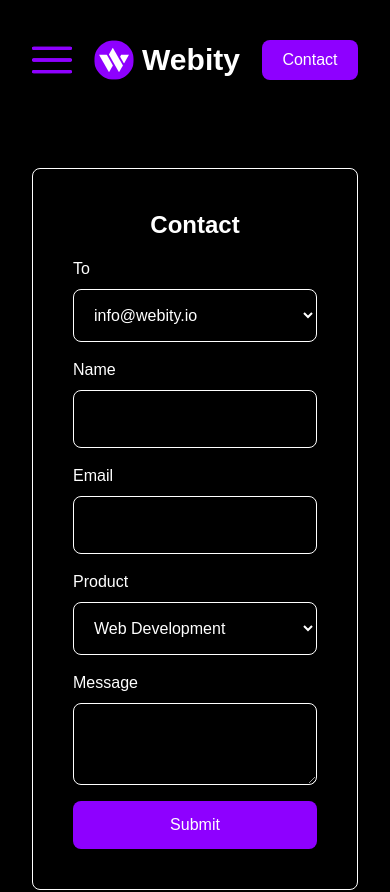
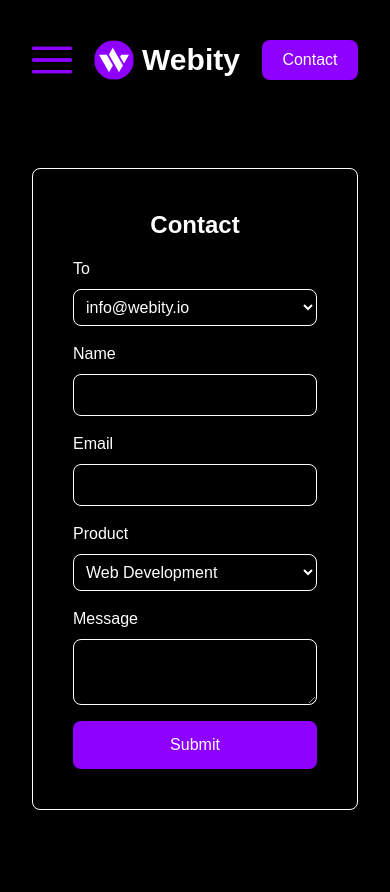
Before and after one commit to matthew-wright07/webity, a Next.js app: page /contact in a window 390 px wide. Shown: the top 892 px of the page. Built offline with nearby package versions, Linux system fonts and the light colour scheme.

Commit message:
Even more responsive

```diff
--- a/components/Contact/Contact.js
+++ b/components/Contact/Contact.js
@@ -36,27 +36,27 @@ export default function Contact(){
     }
 
     return (
-        <div className="px-8 lg:px-32 py-12 flex flex-col justify-center gap-4">
+        <div className="px-8 lg:px-32 py-12 flex flex-col justify-center items-center gap-4">
             <div className="flex flex-col justify-center w-full border border-white rounded-lg p-10 gap-4">
                 <h1 className="text-2xl font-bold text-center">Contact</h1>
                 <div className="flex flex-col gap-2">
                     <label htmlFor="to">To</label>
-                    <select name="product" id="product" className="border border-white rounded-lg p-4 hover:cursor-pointer">
+                    <select name="product" id="product" className="border border-white rounded-lg p-2 hover:cursor-pointer">
                         <option value="webdev" className="text-white bg-black">info@webity.io</option>
                         <option value="uiux" className="text-white bg-black">512-586-4786</option>
                     </select>
                 </div>
                 <div className="flex flex-col gap-2">
                     <label htmlFor="name">Name</label>
-                    <input onChange={handleName} value={name} id="name" className="rounded-lg p-4 border border-white "/>
+                    <input onChange={handleName} value={name} id="name" className="rounded-lg p-2 border border-white "/>
                 </div>
                 <div className="flex flex-col gap-2">
                     <label htmlFor="email">Email</label>
-                    <input onChange={handleEmail} value={email} id="email" className="rounded-lg p-4 border border-white "/>
+                    <input onChange={handleEmail} value={email} id="email" className="rounded-lg p-2 border border-white "/>
                 </div>
                 <div className="flex flex-col gap-2">
                     <label htmlFor="product">Product</label>
-                    <select onChange={handleProduct} value={product} name="product" id="product" className="border border-white rounded-lg p-4 hover:cursor-pointer">
+                    <select onChange={handleProduct} value={product} name="product" id="product" className="border border-white rounded-lg p-2 hover:cursor-pointer">
                         <option value="webdev" className="text-white bg-black">Web Development</option>
                         <option value="uiux" className="text-white bg-black">UI/UX Design</option>
                         <option value="maintenance" className="text-white bg-black">Website Maintenance</option>
@@ -67,7 +67,7 @@ export default function Contact(){
                 </div>
                 <div className="flex flex-col gap-2">
                     <label htmlFor="message">Message</label>
-                    <textarea onChange={handleMessage} value={message} id="message" className="rounded-lg p-4 border border-white "/>
+                    <textarea onChange={handleMessage} value={message} id="message" className="rounded-lg p-2 border border-white "/>
                 </div>
                 <div className="flex justify-center">
                     <button onClick={handleClick} className="w-full h-12 bg-primary rounded-lg flex items-center justify-center hover:bg-secondary transition duration-500 hover:cursor-pointer">Submit</button>
--- a/components/Other/Products.js
+++ b/components/Other/Products.js
@@ -2,7 +2,7 @@ export default function Products({title}){
     return(
         <div className="py-12 px-8 lg:px-32 bg-black flex flex-col gap-4">
             <h1 className="text-2xl text-white font-bold">{title}</h1>
-            <div className="grid grid-cols-2 lg:grid-cols-3 gap-4">
+            <div className="grid grid-cols-1 lg:grid-cols-3 gap-4">
                 <a href="/products/webdev" className="bg-primary rounded-lg px-4 py-8 text-center flex flex-col items-center gap-2 hover:bg-secondary transition duration-500">
                     <img src="/webdevelopment.svg" className="w-10"/>
                     <h1 className="text-xl text-white font-bold">Web Development</h1>
--- a/components/Other/Question.js
+++ b/components/Other/Question.js
@@ -9,7 +9,7 @@ export default function Question({question,answer}){
     }
     return (
         <div className="flex flex-col gap-4">
-            <div onClick={handleClick} className={`w-full h-12 ${clicked?"bg-secondary":"bg-primary"} rounded-lg p-4 flex justify-between items-center hover:cursor-pointer hover:bg-secondary transition duration-500`}>
+            <div onClick={handleClick} className={`w-full ${clicked?"bg-secondary":"bg-primary"} rounded-lg p-4 flex justify-between items-center hover:cursor-pointer hover:bg-secondary transition duration-500`}>
                 <h1>{question}</h1>
                 <img src="/downarrow.svg" className={`h-4 ${clicked?"rotate-180":null} transition duration-500`}/>
             </div>
--- a/components/Other/Reviews.js
+++ b/components/Other/Reviews.js
@@ -4,7 +4,7 @@ export default function Reviews({reviews,more}){
     return(
         <div className="px-8 lg:px-32 py-12 flex flex-col gap-4">
             <h1 className="text-2xl text-white font-bold">Reviews</h1>
-            <div className="grid grid-cols-2 lg:grid-cols-4 gap-4">
+            <div className="grid grid-cols-1 lg:grid-cols-4 gap-4">
                 {
                     reviews.map(current=>{
                         return (
```
